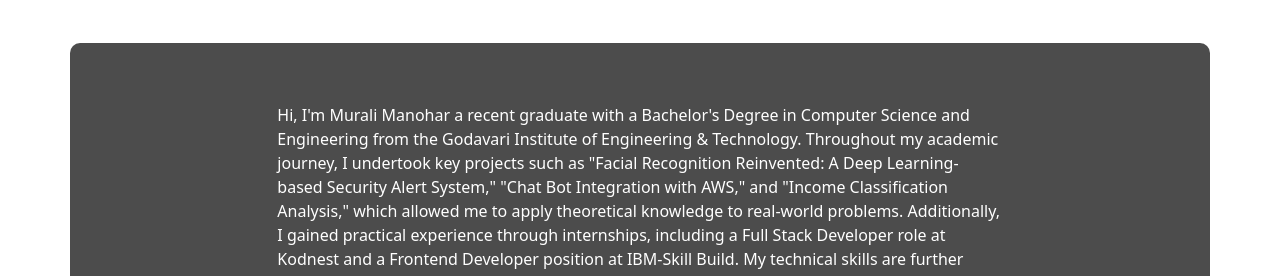
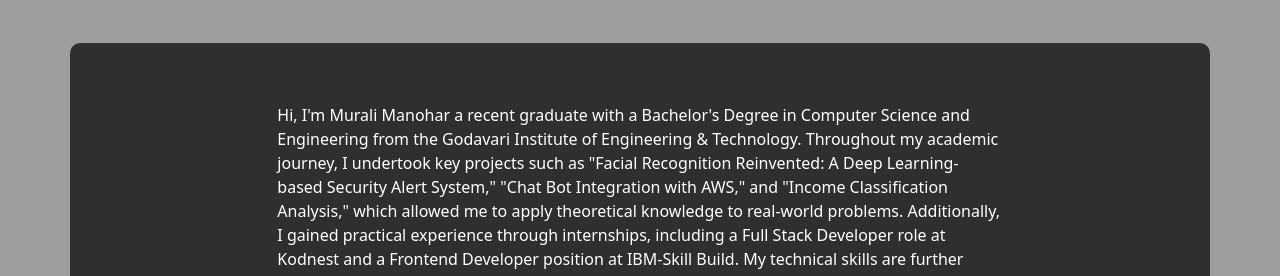
Before and after one commit to Manu346/Portfolio, a plain HTML site: page about.html in a window 1280 px wide. Shown: the part 57-333 px from the top of the page. Drawn offline with nearby package versions, Linux system fonts and the light colour scheme; the site is published under a folder, as on GitHub Pages, so addresses that start at the root find nothing.

Commit message:
Update about.html

```diff
--- a/about.html
+++ b/about.html
@@ -13,13 +13,13 @@
   />
   <link href="https://unpkg.com/aos@2.3.1/dist/aos.css" rel="stylesheet">
 
-  <link rel="stylesheet" href="/css/style.css">
+  <link rel="stylesheet" href="css/style.css">
   <style>
     /* Custom styles */
     body, html {
       height: 100%;
       margin: 0;
-      background-image: url('/images/vw1.jpg');
+      background-image: url('images/vw1.jpg');
       background-size: cover;
       background-position: center;
       background-repeat: no-repeat;
```
